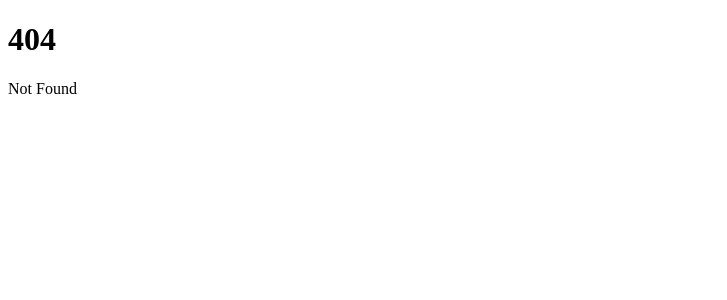
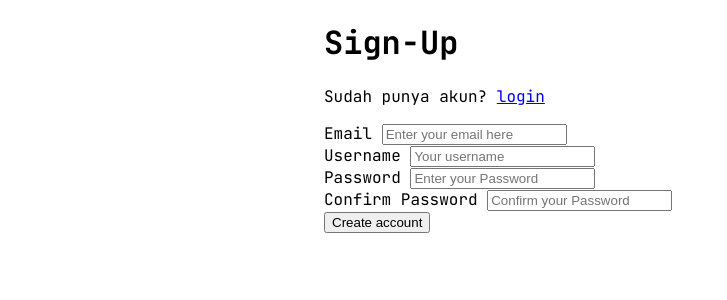
Before and after one commit to AminBadani/simple-blog, a SvelteKit app: page /register in a window 1280 px wide. Before the commit this address had no page. Shown: the top 300 px of the page, without its empty margins (0-727 px from the left). Built offline with nearby package versions, Linux system fonts and the light colour scheme.

Commit message:
create register and login page

```diff
--- /dev/null
+++ b/src/routes/(auth)/+layout.svelte
@@ -0,0 +1,7 @@
+<script>
+    import './app.css'
+
+    let { children } = $props()
+</script>
+
+{@render children()}
--- /dev/null
+++ b/src/routes/(auth)/app.css
@@ -0,0 +1,20 @@
+@import url('https://fonts.googleapis.com/css2?family=JetBrains+Mono:ital,wght@0,100..800;1,100..800&display=swap');
+
+body {
+    font-family: 'JetBrains Mono';
+}
+.container {
+    width: 100%;
+    margin: auto;
+}
+button {
+    width: max-content;
+}
+
+/* 48 rem = 768px (medium size) https://tailwindcss.com/docs/responsive-design */
+@media (width >= 48rem) {
+    .container {
+        width: 50%;
+        margin: auto
+    }
+}
--- /dev/null
+++ b/src/routes/(auth)/register/+page.svelte
@@ -0,0 +1,23 @@
+<div class="container">
+    <h1>Sign-Up</h1>
+    <p>Sudah punya akun? <a href="/login">login</a></p>
+    <form action="">
+        <div class="input">
+            <label for="email">Email</label>
+            <input type="text" placeholder="Enter your email here">
+        </div>
+        <div class="input">
+            <label for="username">Username</label>
+            <input type="text" placeholder="Your username">
+        </div>
+        <div class="input">
+            <label for="password">Password</label>
+            <input type="text" placeholder="Enter your Password">
+        </div>
+        <div class="input">
+            <label for="confirm_password">Confirm Password</label>
+            <input type="text" placeholder="Confirm your Password">
+        </div>
+        <button type="submit">Create account</button>
+    </form>
+</div>
```
Also changed, not shown: src/routes/(auth)/login/+page.svelte (added, +15 -0 lines).
